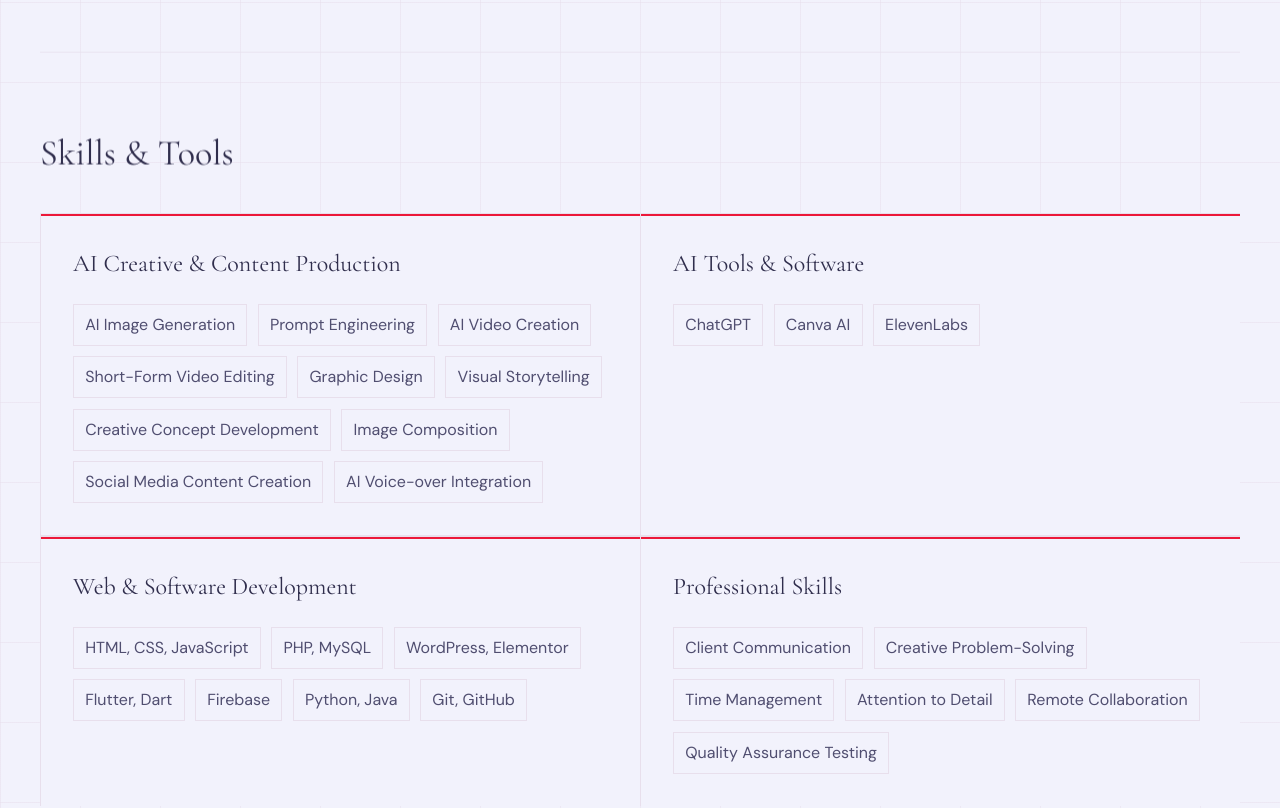
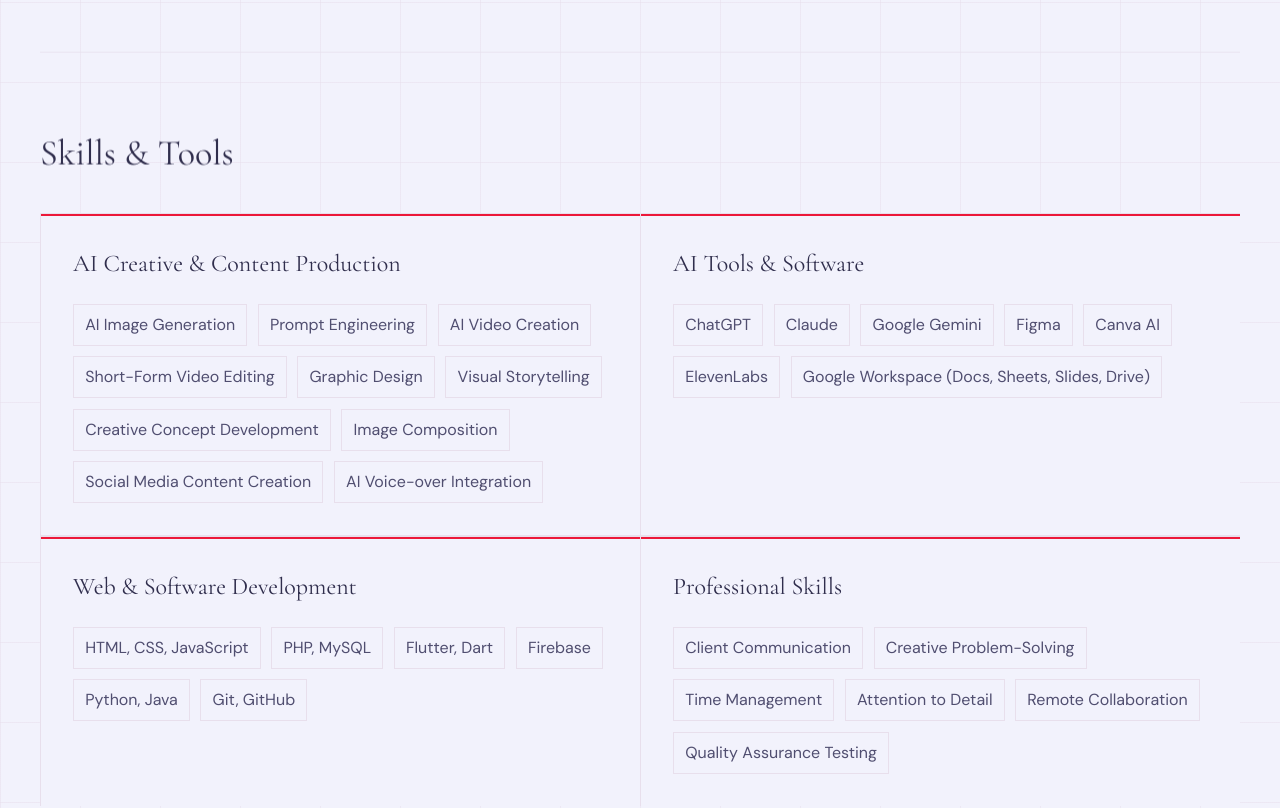
Before and after one commit to LeunaM1917/KIM-Portfolio, a plain HTML site: page index.html in a window 1280 px wide. Shown: the part 1964-2772 px from the top of the page. Drawn offline with nearby package versions, Linux system fonts and the light colour scheme.

Commit message:
Added AI tools and software

```diff
--- a/index.html
+++ b/index.html
@@ -394,11 +394,11 @@
                         </div>
 <div class="reveal-stagger skill-category bg-surface p-6 md:p-8">
                             <h4 class="font-serif text-2xl text-ink">AI Tools &amp; Software</h4>
-                            <ul class="skill-list mt-6"><li>ChatGPT</li><li>Canva AI</li><li>ElevenLabs</li></ul>
+                            <ul class="skill-list mt-6"><li>ChatGPT</li><li>Claude</li><li>Google Gemini</li><li>Figma</li><li>Canva AI</li><li>ElevenLabs</li><li>Google Workspace (Docs, Sheets, Slides, Drive)</li></ul>
                         </div>
 <div class="reveal-stagger skill-category bg-surface p-6 md:p-8">
                             <h4 class="font-serif text-2xl text-ink">Web &amp; Software Development</h4>
-                            <ul class="skill-list mt-6"><li>HTML, CSS, JavaScript</li><li>PHP, MySQL</li><li>WordPress, Elementor</li><li>Flutter, Dart</li><li>Firebase</li><li>Python, Java</li><li>Git, GitHub</li></ul>
+                            <ul class="skill-list mt-6"><li>HTML, CSS, JavaScript</li><li>PHP, MySQL</li><li>Flutter, Dart</li><li>Firebase</li><li>Python, Java</li><li>Git, GitHub</li></ul>
                         </div>
 <div class="reveal-stagger skill-category bg-surface p-6 md:p-8">
                             <h4 class="font-serif text-2xl text-ink">Professional Skills</h4>
```
